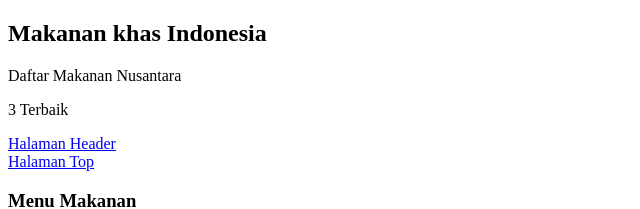
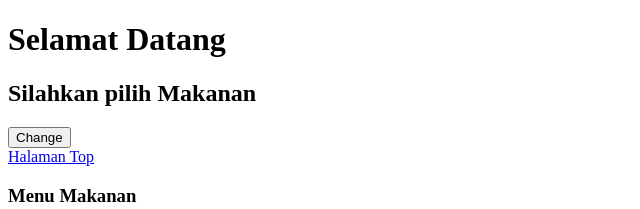
Before and after one commit to RandyReiza/hello-react, a React (Create React App) app: page / in a window 1280 px wide. Shown: the top 209 px of the page, without its empty margins (0-640 px from the left). Built offline with nearby package versions, Linux system fonts and the light colour scheme.

Commit message:
componentDidMount & Conditional Rendering

```diff
--- a/src/components/Header.js
+++ b/src/components/Header.js
@@ -5,28 +5,62 @@
     super(props);
     this.state = {
       daftar: "Daftar Makanan Nusantara",
-      dataList: this.props.list
+      dataList: this.props.list,
+      statusRendering: true
     };
     this.handlePesan = this.handlePesan.bind(this);
+    this.handleElement = this.handleElement.bind(this);
   }
 
   handlePesan(value, e) {
-    e.preventDefault();                                   // preventDefault ini utk supaya tidak reload. Dan, variable 'e' itu tidak hrs 'e', bisa diganti dgn nama apapun. Namun disarankan menggunakan 'e'
+    e.preventDefault();                                           // preventDefault ini utk supaya tidak reload. Dan, variable 'e' itu tidak hrs 'e', bisa diganti dgn nama apapun. Namun disarankan menggunakan 'e'
     alert(this.state.daftar);
     alert(value);
   }
 
+
+  componentDidMount(){                                             // fungsi yg akan di eksekusi setelah fungsi render di jalankan
+    console.log("Jalan : componenDidMount");
+  }
+
+  handleElement() {
+    this.setState((state, props) => {
+      return {statusRendering: !state.statusRendering};
+    })
+  }
+
   render() {
+    console.log("Jalan : Render");
+    console.log(this.state.statusRendering);
+
     return (
       <div>
-        <h2>Makanan khas Indonesia</h2>
-        <p>{this.state.daftar}</p>
-        <p>{this.state.dataList}</p>
-        <a href="/" onClick={(e)=>this.handlePesan("Pesan dari Header", e)}>
-          Halaman Header
-        </a>
+        {this.state.statusRendering === true ? (                                // ini adalah if-then-else
+          <div>
+            <h1>Selamat Datang</h1>
+            <h2>Silahkan pilih Makanan</h2>
+          </div>                                                                // jika akan merender lbh dr 1 element, maka hrs d bungkus dgn <div>
+        ) : (
+          <div>
+            <h1>Selamat Tinggal</h1>
+            <h2>Don't come back</h2>
+          </div>
+        )}
+        <button onClick={this.handleElement}>Change</button>
       </div>
     )
+
+
+    // return (
+    //   <div>
+    //     <h2>Makanan khas Indonesia</h2>
+    //     <p>{this.state.daftar}</p>
+    //     <p>{this.state.dataList}</p>
+    //     <a href="/" onClick={(e)=>this.handlePesan("Pesan dari Header", e)}>
+    //       Halaman Header
+    //     </a>
+    //   </div>
+    // )
   }
 }
 
```
